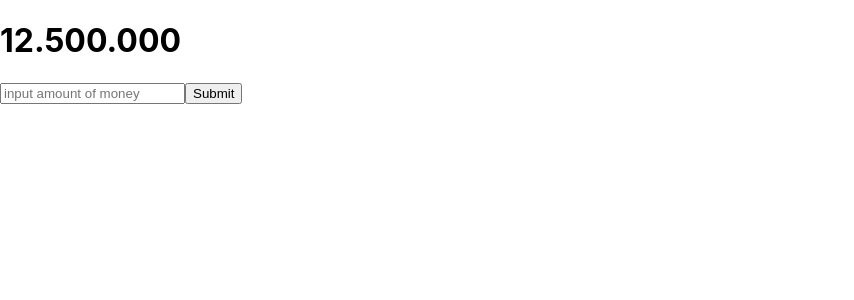
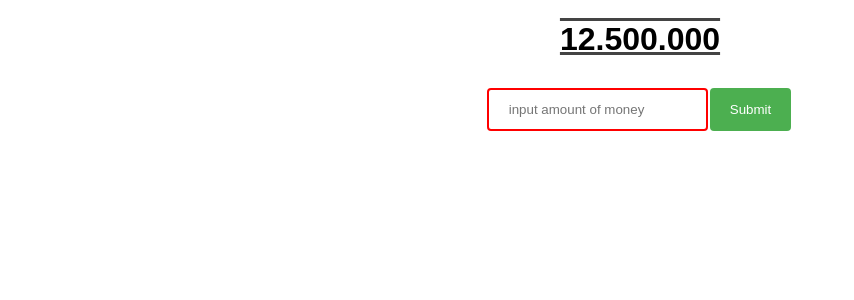
Before and after one commit to andihaki/tokped-denomination, a React (Create React App) app: page / in a window 1280 px wide. Shown: the top 300 px of the page, without its empty margins (0-854 px from the left). Built offline with nearby package versions, Linux system fonts and the light colour scheme.

Commit message:
styling component

```diff
--- a/src/index.css
+++ b/src/index.css
@@ -1,13 +1,76 @@
 body {
   margin: 0;
-  font-family: -apple-system, BlinkMacSystemFont, 'Segoe UI', 'Roboto', 'Oxygen',
-    'Ubuntu', 'Cantarell', 'Fira Sans', 'Droid Sans', 'Helvetica Neue',
+  font-family: -apple-system, BlinkMacSystemFont, "Segoe UI", "Roboto", "Oxygen",
+    "Ubuntu", "Cantarell", "Fira Sans", "Droid Sans", "Helvetica Neue",
     sans-serif;
   -webkit-font-smoothing: antialiased;
   -moz-osx-font-smoothing: grayscale;
 }
 
 code {
-  font-family: source-code-pro, Menlo, Monaco, Consolas, 'Courier New',
+  font-family: source-code-pro, Menlo, Monaco, Consolas, "Courier New",
     monospace;
 }
+
+.App {
+  font-family: sans-serif;
+  text-align: center;
+}
+
+.money {
+  text-decoration: overline underline solid rgb(68, 68, 68);
+  font-weight: bolder;
+
+  /* background: orange; */
+}
+
+.input-money {
+  padding: 12px 20px;
+  margin: 8px 0;
+  box-sizing: border-box;
+  border: 2px solid red;
+  border-radius: 4px;
+  /* background: cyan; */
+}
+
+.submit-money {
+  background-color: #4caf50;
+  border: none;
+  border-radius: 4px;
+  color: white;
+  padding: 14px 20px;
+  text-decoration: none;
+  margin: 4px 2px;
+  cursor: pointer;
+  /* background: pink; */
+}
+
+.submit-money:disabled {
+  background-color: gray;
+  cursor: not-allowed;
+}
+
+.results {
+  background-color: green;
+
+  margin: 10px 0px;
+  padding: 15px 10px;
+  background-position: 10px center;
+
+  width: 55%;
+  margin-left: auto;
+  margin-right: auto;
+}
+.invalid-results {
+  font-weight: bold;
+  font-size: 1.5rem;
+
+  margin: 10px 0px;
+  padding: 15px 10px;
+  background-position: 10px center;
+  color: #d8000c;
+  background-color: #ffbaba;
+  width: 55%;
+  margin-left: auto;
+  margin-right: auto;
+}
```
